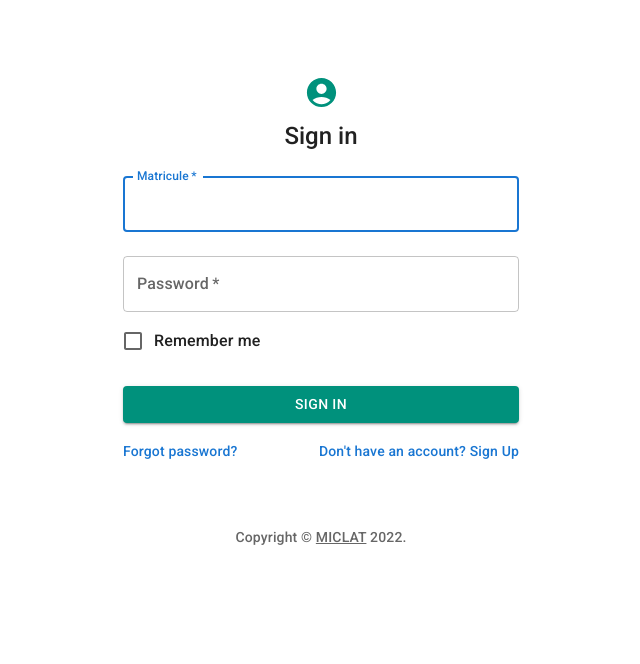
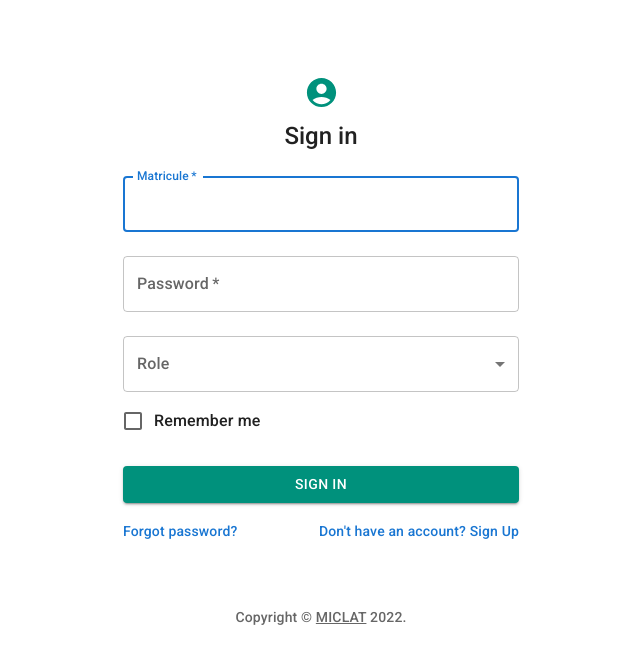
Before and after one commit to Rac11m/ProjetSI2, a React (Create React App) app in the folder client/: page / in a window 1280 px wide. Shown: the top 664 px of the page, without its empty margins (319-959 px from the left). Built offline with nearby package versions, Linux system fonts and the light colour scheme.

Commit message:
Adding role field to login

```diff
--- a/client/src/pages/login/Login.jsx
+++ b/client/src/pages/login/Login.jsx
@@ -1,5 +1,5 @@
-import React from 'react';
-import {Button, Grid, Avatar, CssBaseline, TextField, FormControlLabel, Checkbox, Link, Box, Typography, Container} from '@mui/material';
+import React, { useState } from 'react';
+import {Button, Grid, Avatar, CssBaseline, TextField, FormControlLabel, Checkbox, Link, Box, Typography, Container, FormControl, InputLabel, Select, MenuItem} from '@mui/material';
 import {createTheme, ThemeProvider} from '@mui/material/styles';
 import AccountCircleIcon  from '@mui/icons-material/AccountCircle';
 import './login.css';
@@ -21,6 +21,9 @@ function Copyright(props) {
 
 
 function Login() {
+
+  const [roleValue, setRoleValue] = useState(null);
+
   return (
     <ThemeProvider theme={theme}>
     <Container component="main" maxWidth="xs" >
@@ -60,6 +63,25 @@ function Login() {
             id="password"
             autoComplete="current-password"
           />
+              <FormControl fullWidth margin='normal'>
+ <InputLabel id="demo-simple-select-label">Role</InputLabel>
+  <Select
+    required
+    labelId="demo-simple-select-label"
+    id="demo-simple-select"
+    value={roleValue}
+    label="Role"
+    onChange={(event)=> {
+      setRoleValue(event.target.value);
+    }
+  }
+  >
+    <MenuItem value={'admin'}>Admin</MenuItem>
+    <MenuItem value={'maire'}>Maire</MenuItem>
+    <MenuItem value={'officier'}>Officier</MenuItem>
+    <MenuItem value={'consulaire'}>Consulaire</MenuItem>
+  </Select>
+    </FormControl>
           <FormControlLabel
             control={<Checkbox value="remember" color="success" />}
             label="Remember me"
```
